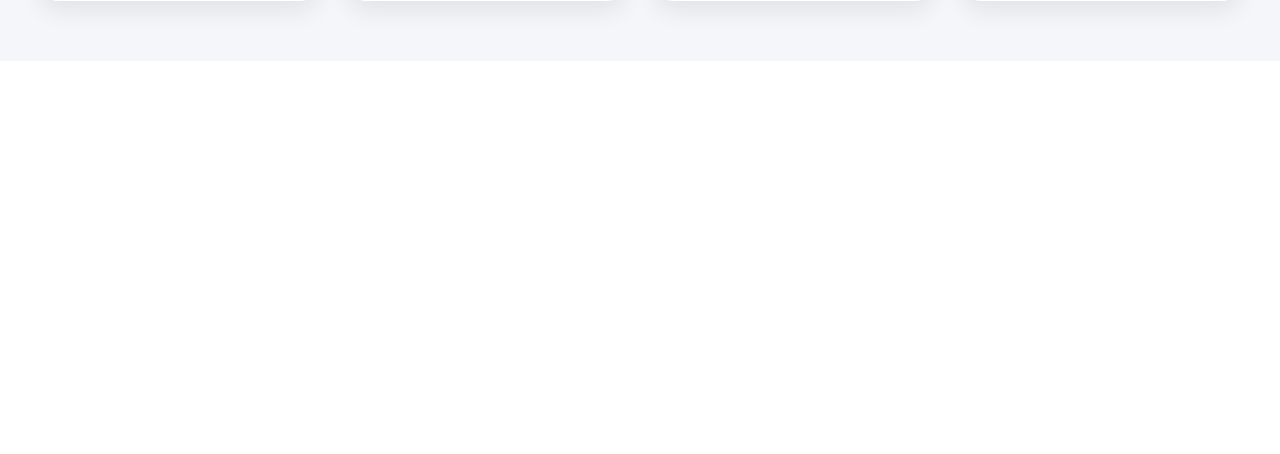
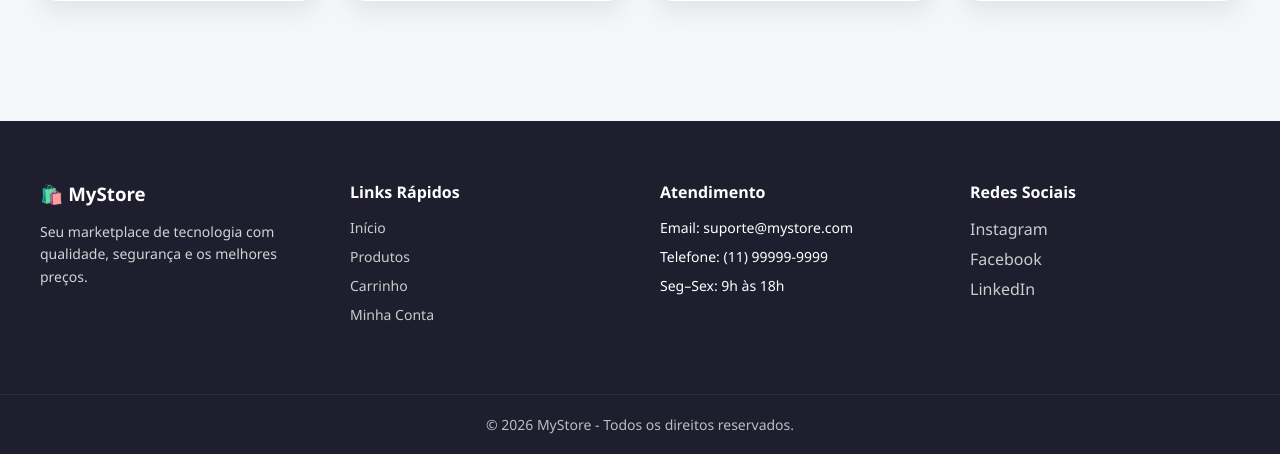
Before and after one commit to GVScode/e-commerce, a PHP site: page / in a window 1280 px wide. Shown: the part 826-1280 px from the top of the page. Before the commit the page ends 849 px from the top, so only its background shows below. Run offline with PHP 8.4, Linux system fonts and the light colour scheme; a user stored in the database is signed in; data comes from the database, SQL or seed files in the repository; some libraries are stand-ins or nearby versions.

Commit message:
upgrade nas imagens

```diff
--- a/assets/style.css
+++ b/assets/style.css
@@ -736,3 +736,68 @@ body {
         padding: 40px 20px;
     }
 }
+/* ===== FOOTER ===== */
+
+.main-footer {
+    background: #1e1e2f;
+    color: #fff;
+    margin-top: 60px;
+}
+
+.footer-container {
+    display: grid;
+    grid-template-columns: repeat(auto-fit, minmax(220px, 1fr));
+    gap: 40px;
+    padding: 60px 40px;
+}
+
+.footer-column h3,
+.footer-column h4 {
+    margin-bottom: 15px;
+}
+
+.footer-column p {
+    font-size: 14px;
+    line-height: 1.6;
+    opacity: 0.8;
+}
+
+.footer-column ul {
+    list-style: none;
+    padding: 0;
+}
+
+.footer-column ul li {
+    margin-bottom: 10px;
+    font-size: 14px;
+}
+
+.footer-column ul li a {
+    text-decoration: none;
+    color: #ccc;
+    transition: 0.3s;
+}
+
+.footer-column ul li a:hover {
+    color: #00c896;
+}
+
+.social-links a {
+    display: block;
+    margin-bottom: 8px;
+    text-decoration: none;
+    color: #ccc;
+    transition: 0.3s;
+}
+
+.social-links a:hover {
+    color: #00c896;
+}
+
+.footer-bottom {
+    text-align: center;
+    padding: 20px;
+    border-top: 1px solid rgba(255,255,255,0.1);
+    font-size: 14px;
+    opacity: 0.7;
+}
--- a/index.php
+++ b/index.php
@@ -63,4 +63,47 @@ $result = $conn->query("SELECT * FROM products");
 </section>
 
 </body>
+<!-- FOOTER -->
+<footer class="main-footer">
+    <div class="footer-container">
+
+        <div class="footer-column">
+            <h3>🛍️ MyStore</h3>
+            <p>Seu marketplace de tecnologia com qualidade, segurança e os melhores preços.</p>
+        </div>
+
+        <div class="footer-column">
+            <h4>Links Rápidos</h4>
+            <ul>
+                <li><a href="#">Início</a></li>
+                <li><a href="#">Produtos</a></li>
+                <li><a href="#">Carrinho</a></li>
+                <li><a href="#">Minha Conta</a></li>
+            </ul>
+        </div>
+
+        <div class="footer-column">
+            <h4>Atendimento</h4>
+            <ul>
+                <li>Email: suporte@mystore.com</li>
+                <li>Telefone: (11) 99999-9999</li>
+                <li>Seg–Sex: 9h às 18h</li>
+            </ul>
+        </div>
+
+        <div class="footer-column">
+            <h4>Redes Sociais</h4>
+            <div class="social-links">
+                <a href="#">Instagram</a>
+                <a href="#">Facebook</a>
+                <a href="#">LinkedIn</a>
+            </div>
+        </div>
+
+    </div>
+
+    <div class="footer-bottom">
+        © <?= date('Y'); ?> MyStore - Todos os direitos reservados.
+    </div>
+</footer>
 </html>
```
Also changed, not shown: delete_product.php (added, +17 -0 lines), assets/images/headset.jpg (added), assets/images/monitor.jpeg (added), assets/images/mouse gamer.jpeg (added), assets/images/notebook.jpeg (added), assets/images/teclado-mecanico-gamer.jpg (added), cart.php (line endings or trailing spaces).
